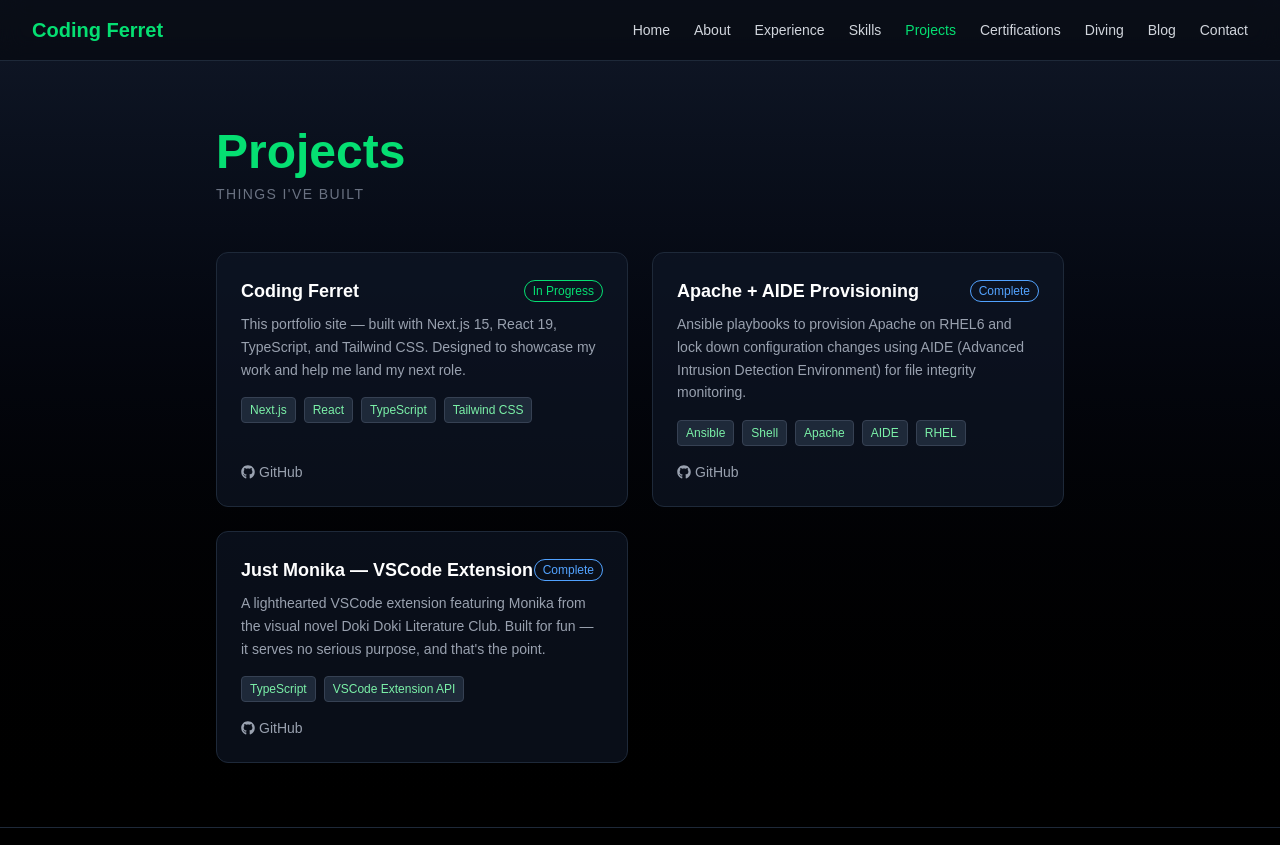
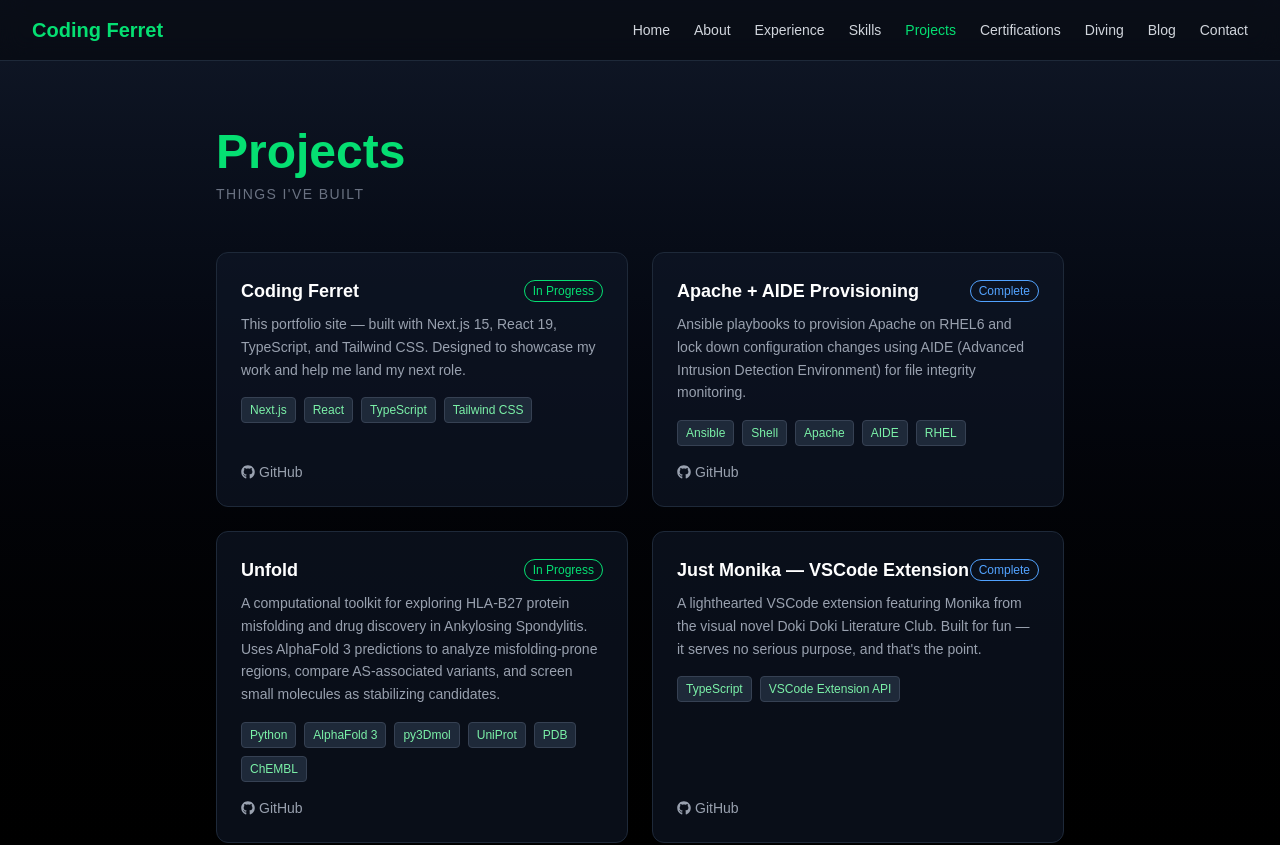
Before and after one commit to Delizald/coding-ferret, a Next.js app: page /projects in a window 1280 px wide. Shown: the top 845 px of the page. Built offline with nearby package versions, Linux system fonts and the light colour scheme.

Commit message:
Add unfold

```diff
--- a/src/app/projects/page.tsx
+++ b/src/app/projects/page.tsx
@@ -20,6 +20,15 @@
     github: "https://github.com/Delizald/aide-test",
     live: null,
     status: "Complete",
+  },
+  {
+    title: "Unfold",
+    description:
+      "A computational toolkit for exploring HLA-B27 protein misfolding and drug discovery in Ankylosing Spondylitis. Uses AlphaFold 3 predictions to analyze misfolding-prone regions, compare AS-associated variants, and screen small molecules as stabilizing candidates.",
+    tech: ["Python", "AlphaFold 3", "py3Dmol", "UniProt", "PDB", "ChEMBL"],
+    github: "https://github.com/Delizald/Unfold",
+    live: null,
+    status: "In Progress",
   },
   {
     title: "Just Monika — VSCode Extension",
```
